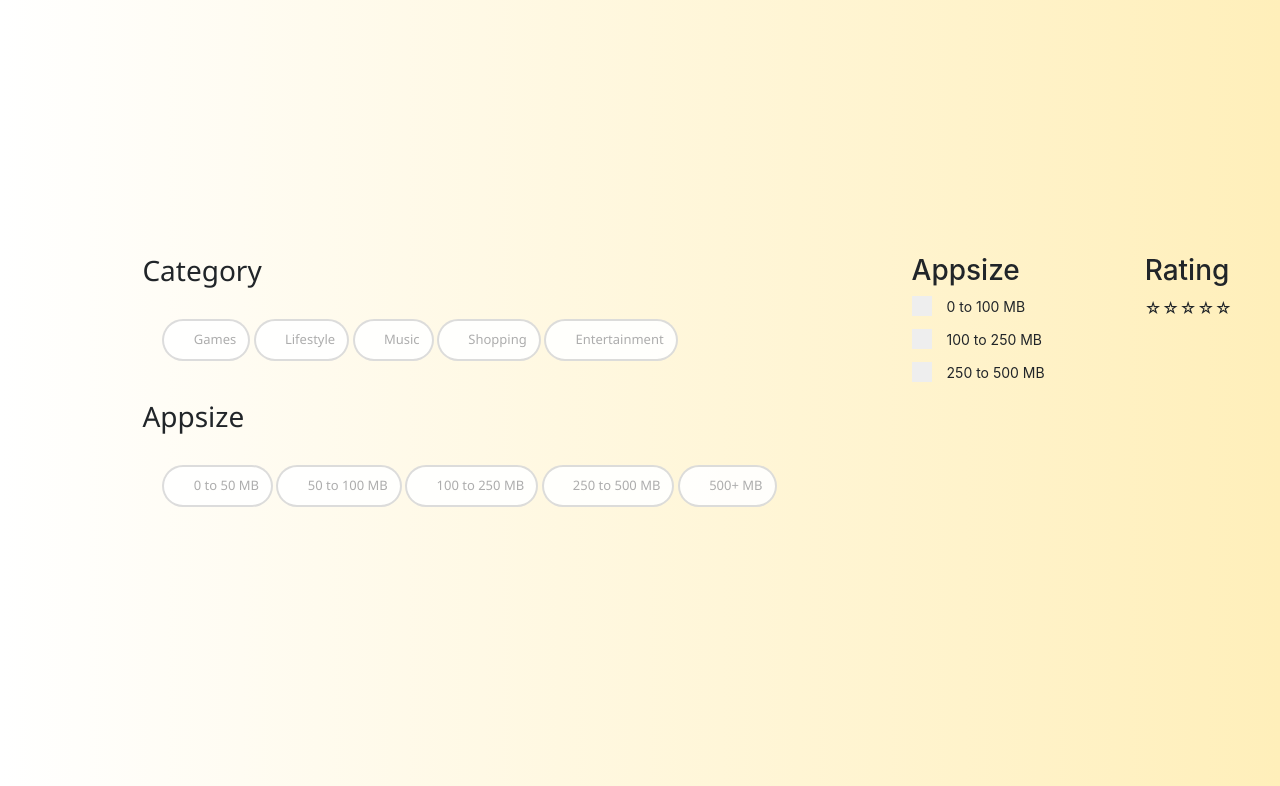
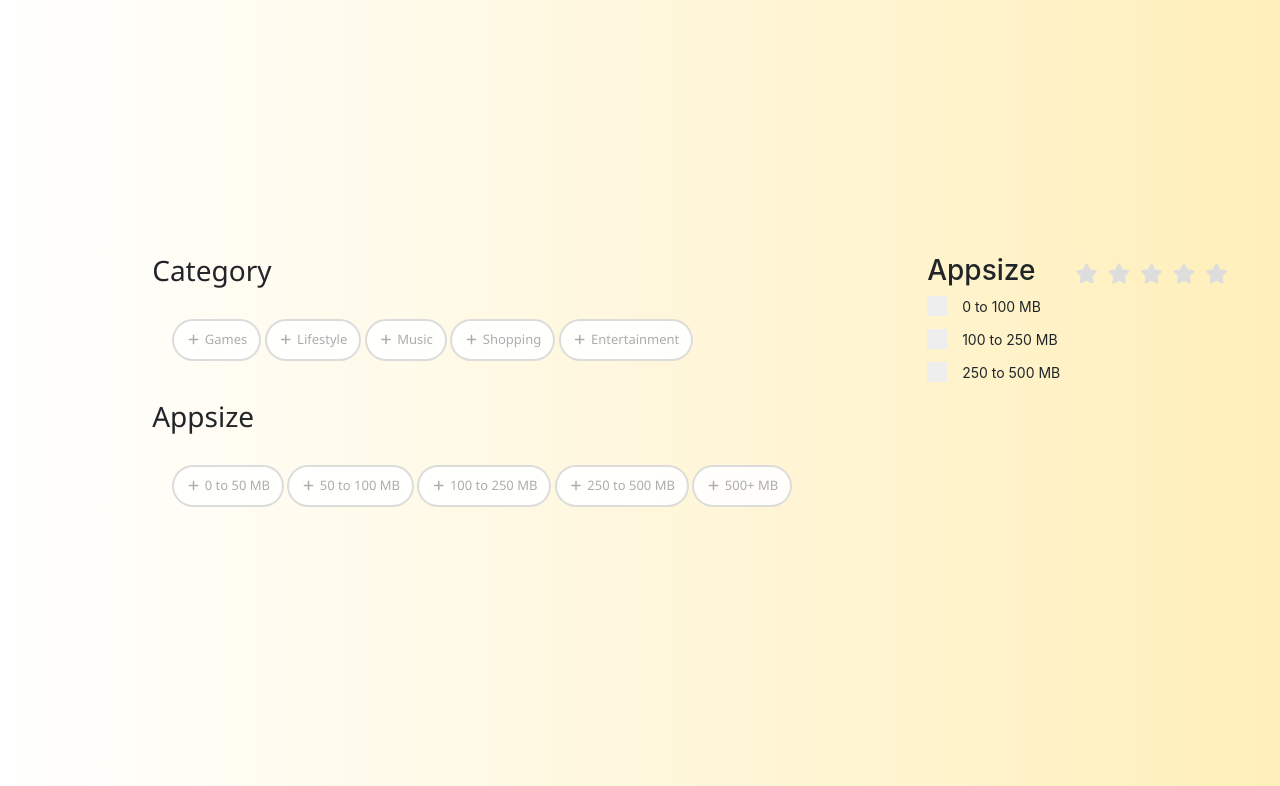
Before and after one commit to RickSunder/KD, a Flask app: page / in a window 1280 px wide. Shown: the top 786 px of the page. Run offline with Flask 2, Linux system fonts and the light colour scheme; some libraries are stand-ins or nearby versions.

Commit message:
sterretjes

```diff
--- a/static/styles.css
+++ b/static/styles.css
@@ -1,3 +1,5 @@
+@import url(//netdna.bootstrapcdn.com/font-awesome/3.2.1/css/font-awesome.css);
+
 /*GENRES*/
 body,
 html {
@@ -371,17 +373,38 @@ z-index: 100;
 padding-top: 4%;
 }
 
+fieldset, label { margin: 0; padding: 0; }
+body{ margin: 20px; }
+h1 { font-size: 1.5em; margin: 10px; }
+
+/****** Style Star Rating Widget *****/
+
 .rating {
-  unicode-bidi: bidi-override;
-  direction: rtl;
+  border: none;
+  float: left;
 }
-.rating > span {
+
+.rating > input { display: none; }
+.rating > label:before {
+  margin: 5px;
+  font-size: 1.25em;
+  font-family: FontAwesome;
   display: inline-block;
-  position: relative;
-  width: 1.1em;
+  content: "\f005";
 }
-.rating > span:hover:before,
-.rating > span:hover ~ span:before {
-   content: "\2605";
-   position: absolute;
+
+.rating > label {
+  color: #ddd;
+ float: right;
 }
+
+/***** CSS Magic to Highlight Stars on Hover *****/
+
+.rating > input:checked ~ label, /* show gold star when clicked */
+.rating:not(:checked) > label:hover, /* hover current star */
+.rating:not(:checked) > label:hover ~ label { color: #FFD700;  } /* hover previous stars in list */
+
+.rating > input:checked + label:hover, /* hover current star when changing rating */
+.rating > input:checked ~ label:hover,
+.rating > label:hover ~ input:checked ~ label, /* lighten current selection */
+.rating > input:checked ~ label:hover ~ label { color: #FFD700;  }
--- a/templates/homepage.html
+++ b/templates/homepage.html
@@ -46,10 +46,11 @@
         </label>
     </div>
 
-    <div class="column">
-        <h3>Rating</h3>
-        <div class="rating">
-          <span>☆</span><span>☆</span><span>☆</span><span>☆</span><span>☆</span>
-          </div>
-    </div>
+    <fieldset class="rating">
+      <input type="radio" id="star5" name="rating" value="5" /><label class = "full" for="star5" title="Awesome - 5 stars"></label>
+      <input type="radio" id="star4" name="rating" value="4" /><label class = "full" for="star4" title="Pretty good - 4 stars"></label>
+      <input type="radio" id="star3" name="rating" value="3" /><label class = "full" for="star3" title="Meh - 3 stars"></label>
+      <input type="radio" id="star2" name="rating" value="2" /><label class = "full" for="star2" title="Kinda bad - 2 stars"></label>
+      <input type="radio" id="star1" name="rating" value="1" /><label class = "full" for="star1" title="Sucks big time - 1 star"></label>
+  </fieldset>
 </body>
```
